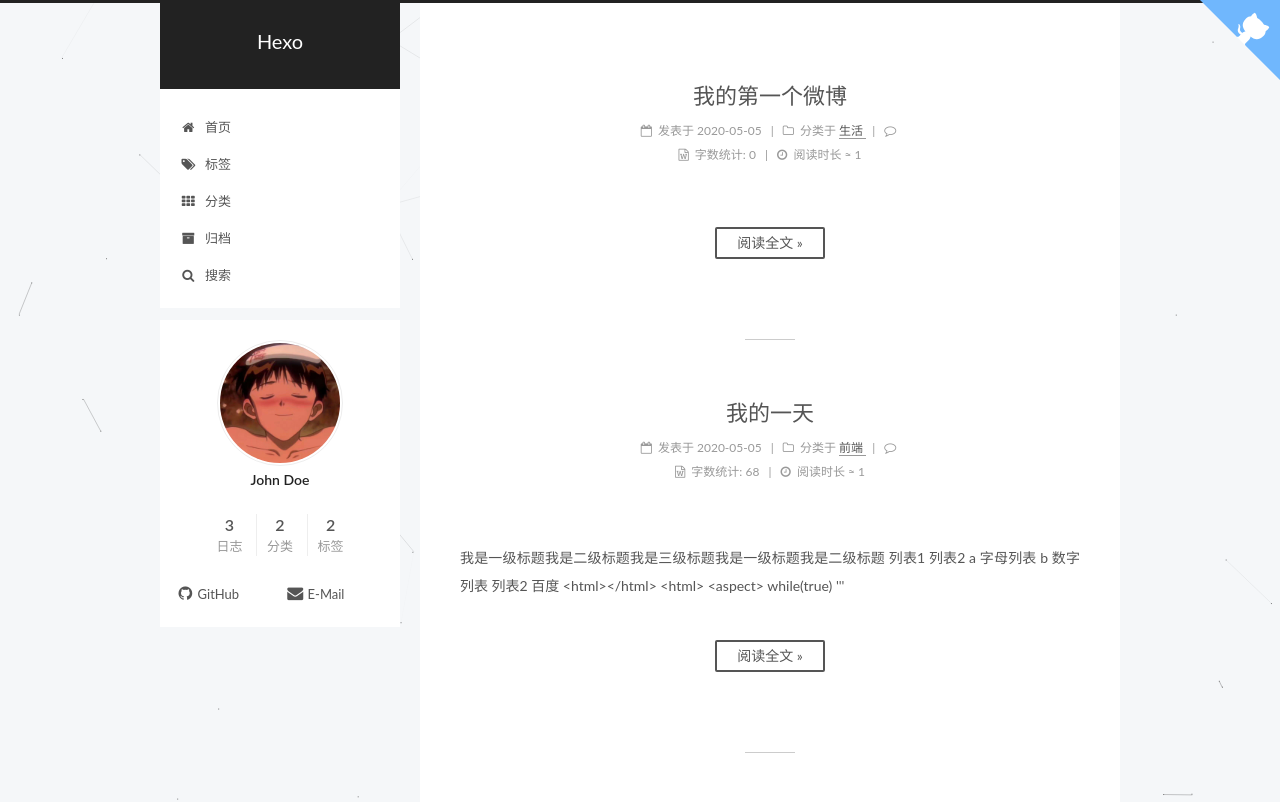
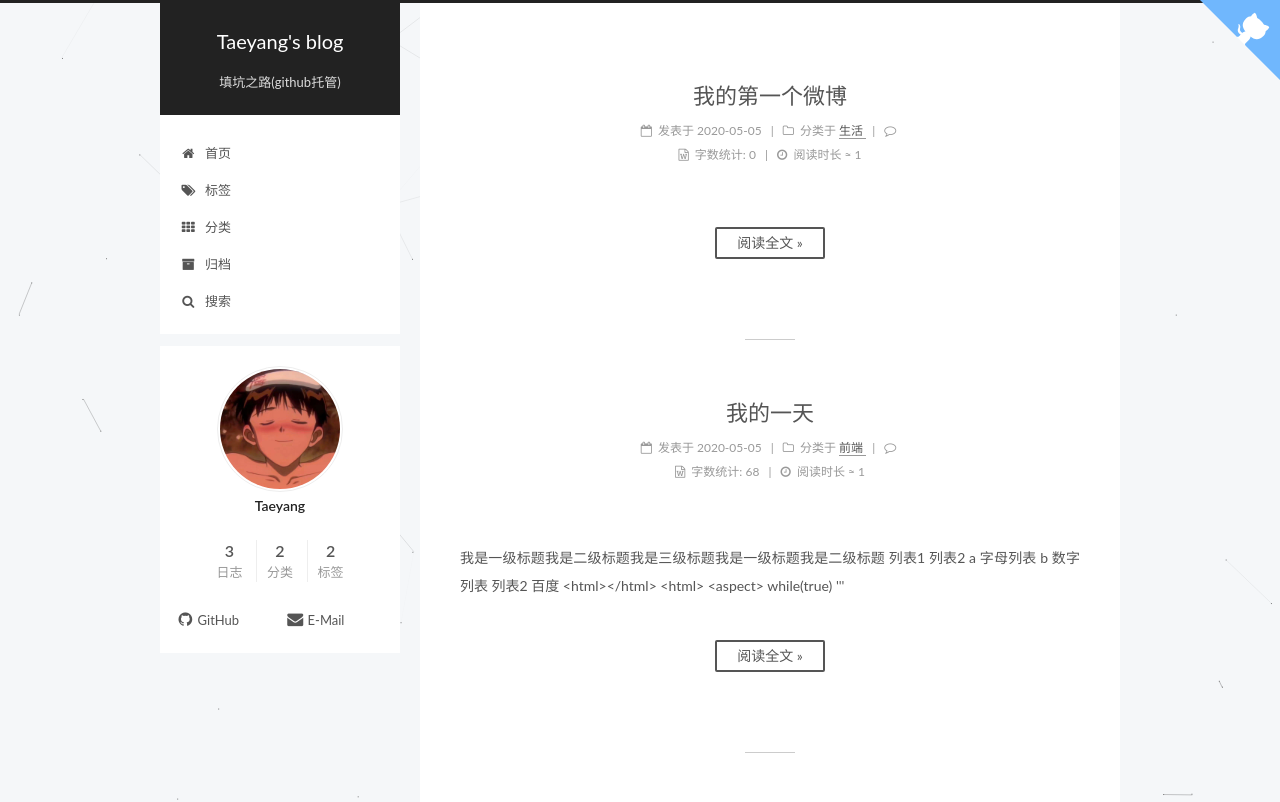
Before and after one commit to angeluau/angeluau.github.io, a plain HTML site: page index.html in a window 1280 px wide. Shown: the top 802 px of the page. Drawn offline with Linux system fonts and the light colour scheme; some packages are replaced by stand-ins of ours; a script that the page names is missing.

Commit message:
Site updated: 2020-05-05 20:02:37

```diff
--- a/index.html
+++ b/index.html
@@ -80,10 +80,10 @@
 
 
 <meta property="og:type" content="website">
-<meta property="og:title" content="Hexo">
+<meta property="og:title" content="Taeyang&#39;s blog">
 <meta property="og:url" content="http://yoursite.com/index.html">
-<meta property="og:site_name" content="Hexo">
-<meta property="article:author" content="John Doe">
+<meta property="og:site_name" content="Taeyang&#39;s blog">
+<meta property="article:author" content="Taeyang">
 <meta name="twitter:card" content="summary">
 
 
@@ -120,7 +120,7 @@
 
 
 
-  <title>Hexo</title>
+  <title>Taeyang's blog</title>
 
 
 
@@ -151,12 +151,12 @@
     <div class="custom-logo-site-title">
       <a href="/"  class="brand" rel="start">
         <span class="logo-line-before"><i></i></span>
-        <span class="site-title">Hexo</span>
+        <span class="site-title">Taeyang's blog</span>
         <span class="logo-line-after"><i></i></span>
       </a>
     </div>
 
-        <p class="site-subtitle"></p>
+        <p class="site-subtitle">填坑之路(github托管)</p>
 
   </div>
 
@@ -285,13 +285,13 @@
     <link itemprop="mainEntityOfPage" href="http://yoursite.com/2020/05/05/%E6%88%91%E7%9A%84%E7%AC%AC%E4%B8%80%E4%B8%AA%E5%BE%AE%E5%8D%9A/">
 
     <span hidden itemprop="author" itemscope itemtype="http://schema.org/Person">
-      <meta itemprop="name" content="John Doe">
+      <meta itemprop="name" content="Taeyang">
       <meta itemprop="description" content="">
       <meta itemprop="image" content="/images/avatar.png">
     </span>
 
     <span hidden itemprop="publisher" itemscope itemtype="http://schema.org/Organization">
-      <meta itemprop="name" content="Hexo">
+      <meta itemprop="name" content="Taeyang's blog">
     </span>
 
 
@@ -474,13 +474,13 @@
     <link itemprop="mainEntityOfPage" href="http://yoursite.com/2020/05/05/%E6%88%91%E7%9A%84%E4%B8%80%E5%A4%A9/">
 
     <span hidden itemprop="author" itemscope itemtype="http://schema.org/Person">
-      <meta itemprop="name" content="John Doe">
+      <meta itemprop="name" content="Taeyang">
       <meta itemprop="description" content="">
       <meta itemprop="image" content="/images/avatar.png">
     </span>
 
     <span hidden itemprop="publisher" itemscope itemtype="http://schema.org/Organization">
-      <meta itemprop="name" content="Hexo">
+      <meta itemprop="name" content="Taeyang's blog">
     </span>
 
 
@@ -673,13 +673,13 @@ while(true)
     <link itemprop="mainEntityOfPage" href="http://yoursite.com/2020/05/05/hello-world/">
 
     <span hidden itemprop="author" itemscope itemtype="http://schema.org/Person">
-      <meta itemprop="name" content="John Doe">
+      <meta itemprop="name" content="Taeyang">
       <meta itemprop="description" content="">
       <meta itemprop="image" content="/images/avatar.png">
     </span>
 
     <span hidden itemprop="publisher" itemscope itemtype="http://schema.org/Organization">
-      <meta itemprop="name" content="Hexo">
+      <meta itemprop="name" content="Taeyang's blog">
     </span>
 
 
@@ -861,9 +861,9 @@ while(true)
 
               <img class="site-author-image" itemprop="image"
                 src="/images/avatar.png"
-                alt="John Doe" />
-
-              <p class="site-author-name" itemprop="name">John Doe</p>
+                alt="Taeyang" />
+
+              <p class="site-author-name" itemprop="name">Taeyang</p>
               <p class="site-description motion-element" itemprop="description"></p>
           </div>
 
@@ -953,7 +953,7 @@ while(true)
   <span class="with-love">
     <i class="fa fa-user"></i>
   </span>
-  <span class="author" itemprop="copyrightHolder">John Doe</span>
+  <span class="author" itemprop="copyrightHolder">Taeyang</span>
 
 
     <span class="post-meta-divider">|</span>
```
Also changed, not shown: 2020/05/05/hello-world/index.html (+10 -10 lines), 2020/05/05/我的一天/index.html (+10 -10 lines), 2020/05/05/我的第一个微博/index.html (+10 -10 lines), archives/2020/05/index.html (+9 -9 lines), archives/2020/index.html (+9 -9 lines), archives/index.html (+9 -9 lines), categories/index.html (+8 -8 lines), categories/前端/index.html (+9 -9 lines), categories/生活/index.html (+9 -9 lines), tags/index.html (+8 -8 lines), tags/分享/index.html (+9 -9 lines), tags/随笔/index.html (+9 -9 lines).
